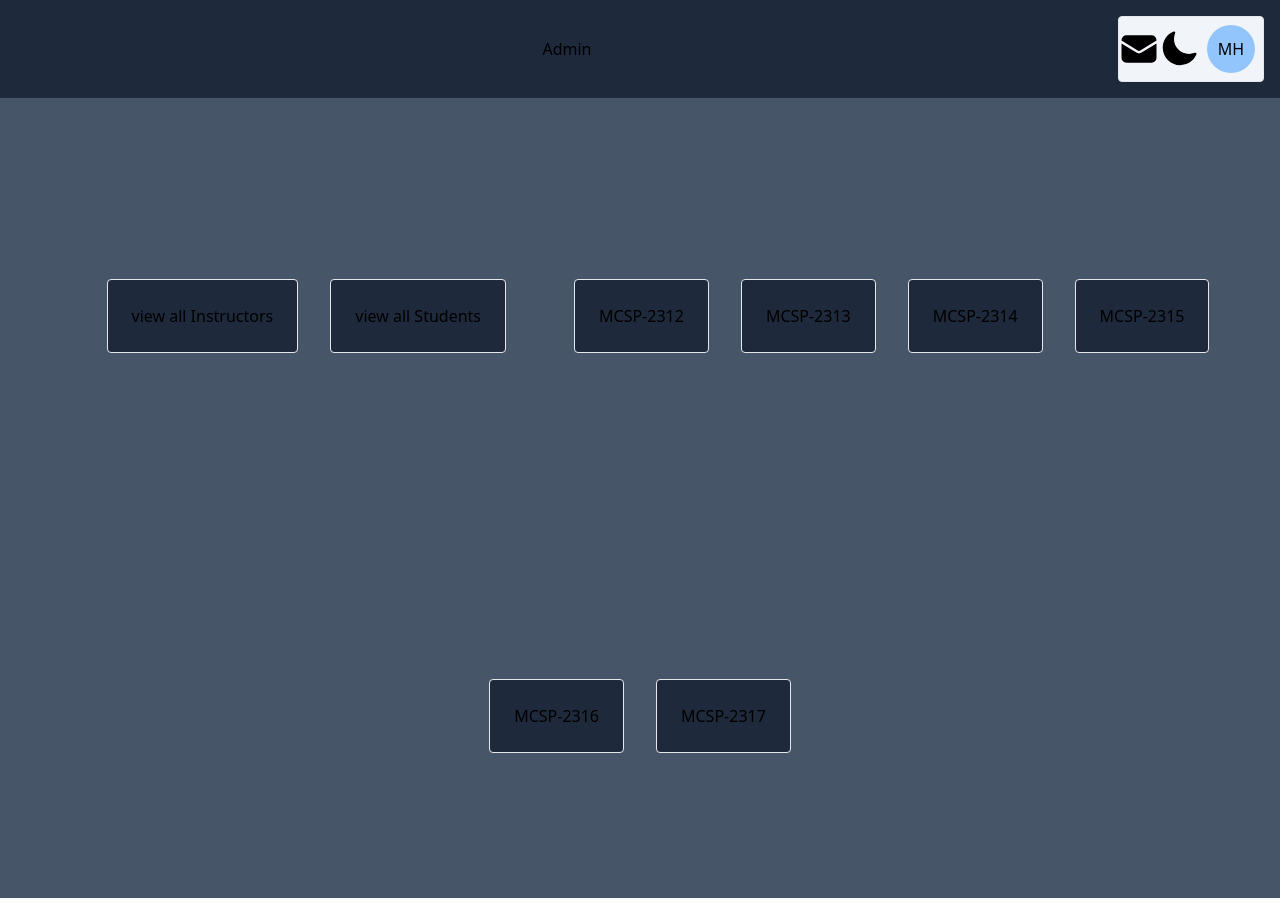
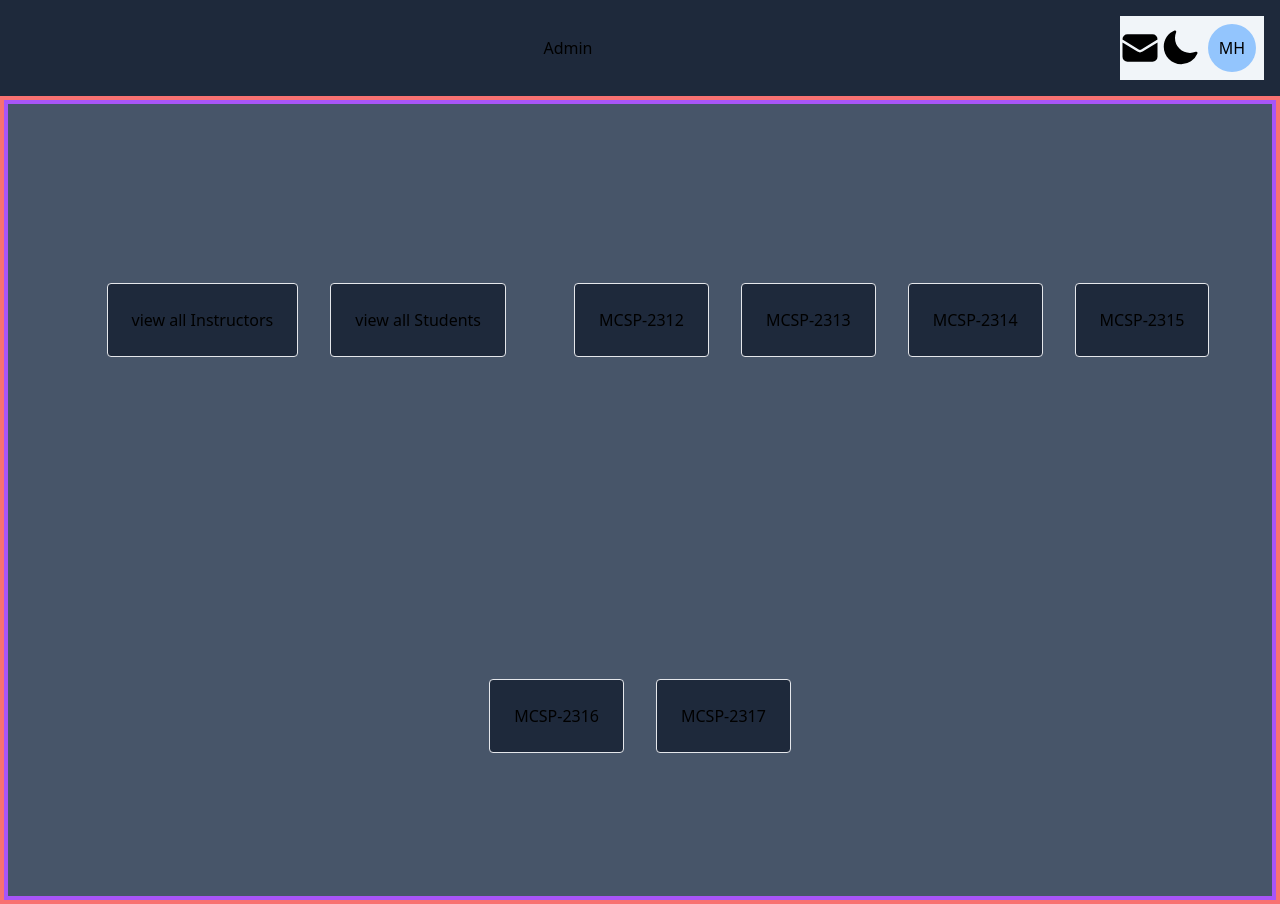
Before and after one commit to Blue-Ocean-MCSPA/link-learning, a Next.js app: page /Components/Admin in a window 1280 px wide. Built offline with nearby package versions, Linux system fonts and the light colour scheme.

Commit message:
Border Lines, but Everything works, added click to Instructor names

```diff
--- a/app/Components/Admin/Admin.jsx
+++ b/app/Components/Admin/Admin.jsx
@@ -3,6 +3,12 @@ import AppContext from "@/app/Context/Context";
 import AdminDash from "./AdminDash";
 import CohortOverview from "./CohortOverview";
 import SelectInstructors from "./SelectInstuctors";
+
+//This page is green. This is the page that shows all the buttons to click on view all
+//instructors, students, cohorts
+
+//This is the main parent it looks like
+//I have a red big border in this one
 
 const Admin = () => {
   const [selectedCohort, setSelectedCohort] = useState(null);
@@ -10,7 +16,7 @@ const Admin = () => {
   const { cohorts, setCohorts } = useContext(AppContext);
 
   return (
-    <div>
+    <div className="border-4 border-red-400">
       {(() => {
         switch (true) {
           case !!selectedCohort:
--- a/app/Components/Admin/AdminDash.jsx
+++ b/app/Components/Admin/AdminDash.jsx
@@ -1,6 +1,10 @@
 import React, { useState, useContext, useEffect } from "react";
 import AppContext from "@/app/Context/Context";
 import SelectIntructors from "./SelectInstuctors";
+
+//This screen ig is the clickable functionalilty
+// this page is the AdminDash and also Admin....
+// I have Purple border aroundt this one
 
 const AdminDashboard = ({ setSelectedCohort, setSelectedInstructor }) => {
   const { cohorts, setCohorts } = useContext(AppContext);
@@ -14,8 +18,7 @@ const AdminDashboard = ({ setSelectedCohort, setSelectedInstructor }) => {
   };
   return (
     <>
-      <div className="flex flex-wrap justify-center items-center h-screen bg-slate-600">
-        <div className="flex flex-wrap justify-center items-center h-screen bg-slate-600 ">
+      <div className="flex flex-wrap justify-center items-center h-screen bg-slate-600 border-4 border-purple-500">
         <div className="flex justify-center  p-5 m-4">
           {/* <button className="bg-slate-800 p-6 m-4 border rounded">
               view all Cohorts
@@ -43,7 +46,6 @@ const AdminDashboard = ({ setSelectedCohort, setSelectedInstructor }) => {
           );
         })}
       </div>
-      </div>
     </>
   );
 };
--- a/app/Components/Admin/AssignmentOverview.jsx
+++ b/app/Components/Admin/AssignmentOverview.jsx
@@ -14,13 +14,13 @@ const AssignmentOverview = () => {
   };
 
   return (
-    <div className="flex items-center bg-white">
-      <div className="assignment-listflex flex-col items-center bg-slate-600">
+    <div className="flex items-center bg-white border border-red-400">
+      <div className="assignment-listflex flex-col items-center bg-slate-600 ">
         {assignments.map((assignment, index) => {
           return (
             <div
               key={index}
-              className="bg-slate-800 p-4 m-4 border rounded"
+              className="bg-slate-800 p-4 m-4"
               onClick={() => handleAssignmentClick(assignment)}
             >
               <h2>{assignment.name}</h2>
--- a/app/Components/Admin/CohortOverview.jsx
+++ b/app/Components/Admin/CohortOverview.jsx
@@ -1,6 +1,8 @@
 import React, { useState, useContext, useEffect } from "react";
 import StudentsOverview from "./StudentsOverview";
 import AssignmentOverview from "./AssignmentOverview";
+
+//This is the main main page for if you click a cohort
 
 const CohortOverview = ({ setSelectedCohort }) => {
   const [selectedTab, setSelectedTab] = useState("students");
--- a/app/Components/Admin/SelectInstuctors.jsx
+++ b/app/Components/Admin/SelectInstuctors.jsx
@@ -14,6 +14,7 @@ const SelectInstructors = ({ setSelectedInstructor }) => {
 
   useEffect(() => {
     //Fetch instructors when the component mounts
+    // i forgot what i have an 'a' in here. but its what renders all the names
     fetchInstructors("a");
   }, []); // Empty dependency array ensures this effect runs only once
 
@@ -57,8 +58,8 @@ const SelectInstructors = ({ setSelectedInstructor }) => {
   }
 
   return (
-    <div className="bg-black h-full border border-red-500">
-      <div className="flex p-5 bg-slate-500 items-center ">
+    <div className="bg-black border h-screen">
+      <div className="flex p-5 bg-slate-600 items-center">
         <div className="">Assigned Cohort</div>
         <button className=" ml-10" onClick={handleClick}>
           Back to Dashboard
@@ -76,14 +77,20 @@ const SelectInstructors = ({ setSelectedInstructor }) => {
         <div className="absolute bg-white shadow-white rounded-lg overflow-y-scroll right-10 top-40">
           {searchInfo.map((search, id) => {
             return (
-              <div key={id} className=" hover:bg-gray-200 hover:cursor-pointer">
+              <div
+                key={id}
+                onClick={handleClickInstructor}
+                className=" hover:bg-gray-200 hover:cursor-pointer"
+              >
                 {search.name}
               </div>
             );
           })}
         </div>
       </div>
-      <div className="left-0 h-80 w-52 ">
+      {/* this div is suppose to house the lower elements and flex them */}
+      <div className="flex h-screen border-2 border-blue-500">
+        <div className="w-52 border-2 border-green-500">
           {dataSource.map((instructor, id) => {
             return (
               <div
@@ -96,7 +103,10 @@ const SelectInstructors = ({ setSelectedInstructor }) => {
             );
           })}
         </div>
-      <div className="border flex ">{selectName}</div>
+        <div className="border flex flex-col justify-evenly items-center w-full bg-gray-200">
+          {selectName}
+        </div>
+      </div>
     </div>
   );
 };
--- a/app/Components/Admin/StudentsOverview.jsx
+++ b/app/Components/Admin/StudentsOverview.jsx
@@ -29,8 +29,8 @@ const StudentsOverview = () => {
   };
 
   return (
-    <div className="flex justify-center bg-white">
-      <div className="student-listflex flex-col items-center bg-slate-600">
+    <div className="flex border-2 border-red-500">
+      <div className="bg-slate-500 border-2 border-green-500">
         <ul>
           {students.map((student, index) => {
             return (
--- a/app/Components/HeaderTemplate.jsx
+++ b/app/Components/HeaderTemplate.jsx
@@ -2,17 +2,20 @@ import React, { useState, useContext, useEffect } from "react";
 import Instructor from "./InstructorView/Instructor";
 import Admin from "./Admin/Admin";
 import AppContext from "../Context/Context";
+
+//The header template is the big daddy container housing :
+// Admin, AdmiDash
+// i will display it in Blue
 
 const HeaderTemplate = () => {
   const [selectedRole, setSelectedRole] = useState("Admin");
   const [selectedCohort, setSelectedCohort] = useState(null);
 
   return (
-    <div className="flex flex-col justify-evenly h-full">
-      <div className="banner flex justify-between items-center p-4 bg-slate-800">
-        <div className="left-div"></div>
-        <h1 className="centered-div">{selectedRole}</h1>
-        <div className="right-div flex bg-slate-100 border rounded">
+    <div className="border-3 border-blue-500">
+      <div className=" flex items-center p-4 bg-slate-800">
+        <div className=" ml-auto">{selectedRole}</div>
+        <div className="ml-auto bg-slate-100">
           <ul className="flex justify-center items-center">
             <li>
               <svg
--- a/app/Components/InstructorView/InstructorDashboard.jsx
+++ b/app/Components/InstructorView/InstructorDashboard.jsx
@@ -2,7 +2,14 @@ import React from "react";
 import { useState, useContext, useEffect } from "react";
 
 const InstructorDashboard = () => {
-    const [cohorts, setCohorts] = useState(['MCSP-2312', 'MCSP-2313', 'MCSP-2314', 'MCSP-2315', 'MCSP-2316', 'MCSP-2317']);
+  const [cohorts, setCohorts] = useState([
+    "MCSP-2312",
+    "MCSP-2313",
+    "MCSP-2314",
+    "MCSP-2315",
+    "MCSP-2316",
+    "MCSP-2317",
+  ]);
 
   return (
     <div className="flex flex-wrap justify-center items-center h-screen bg-slate-600">
@@ -11,10 +18,10 @@ const InstructorDashboard = () => {
           <div key={index} className="bg-slate-800 p-6 m-4 border rounded">
             <h2>{cohort}</h2>
           </div>
-                )
+        );
       })}
     </div>
   );
-}
+};
 
 export default InstructorDashboard;
```
Also changed, not shown: app/Components/InstructorView/AssignmentsOverview.jsx (+11 -7 lines), app/Components/InstructorView/CohortOverview.jsx (+15 -7 lines). Lines whose indentation alone changed are shown as unchanged.
